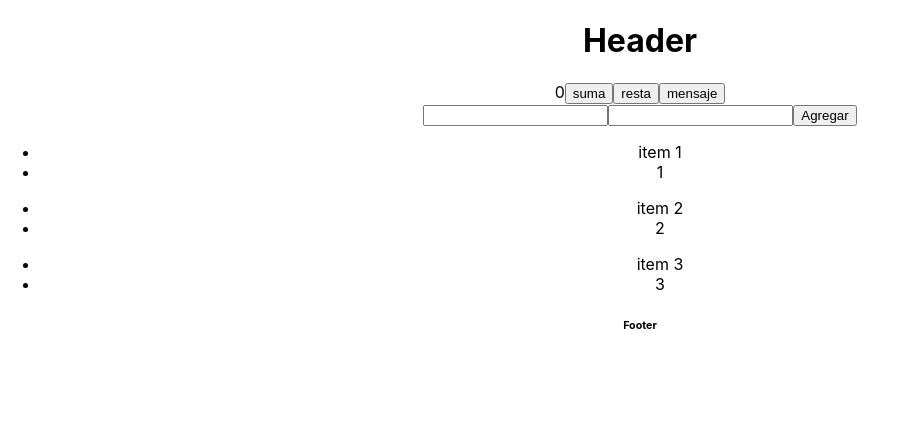
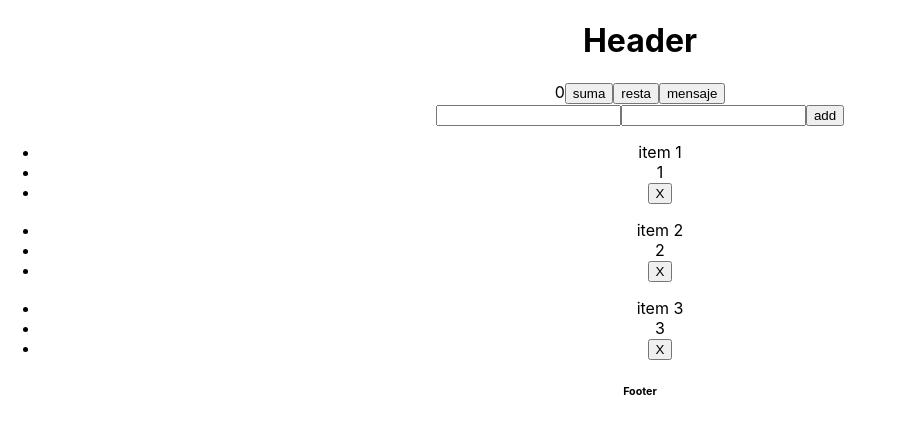
Before and after one commit to Palacios427/tc3004b-reactpage, a React (Create React App) app: page / in a window 1280 px wide. Shown: the top 434 px of the page, without its empty margins (0-897 px from the left). Built offline with nearby package versions, Linux system fonts and the light colour scheme.

Commit message:
Added add and del function (Finished App)

```diff
--- a/src/App.js
+++ b/src/App.js
@@ -7,13 +7,14 @@ import List from './components/List';
 import Add from './components/Add';
 
 function App() {
-  const items = [
+  const [items, setItems] = useState([
     {id: 1, name: "item 1", price: 1},
     {id: 2, name: "item 2", price: 2},
     {id: 3, name: "item 3", price: 3}
-  ];
+  ]);
 
   let [count, setCount] = useState(0);
+
   const sum = () => {
     setCount(count + 1);
     console.log(count);
@@ -26,7 +27,11 @@ function App() {
 
   const add = (item) => {
     item.id = items.length + 1;
-    items.push(item);
+    setItems([...items, item])
+  };
+
+  const del = (id) => {
+    setItems(items.filter((item) => item.id !== id));
   };
 
   const nombre = "Jorge Palacios"
@@ -40,7 +45,7 @@ function App() {
       <Boton nombre={"resta"} click={resta}/>
       <Boton nombre={"mensaje"} click={() => alert("hola")}/>
       <Add add={add}/>
-      <List items={items}/>
+      <List items={items} ondelete={del}/>
       <Footer />
     </div>
   );
--- a/src/components/Add.jsx
+++ b/src/components/Add.jsx
@@ -1,20 +1,39 @@
 import React, { useState } from "react";
-import Boton from "./Boton";
 
-const Add = () => {
+const Add = ({add}) => {
     const [name, setName] = useState("");
+    const [price, setPrice] = useState("");
+
+    const onsubmit = (e) => {
+        e.preventDefault();
+        if (!name || !price){
+            alert("Ingresa algo");
+            return;
+        }
+
+        add({name:name, price: price});
+        setName("");
+        setPrice("");
+    };
 
     return (
-        <div>
+        <form onSubmit={onsubmit}>
             <input onChange={(e) => setName(e.target.value)}
+            value={name}
             type="text"
             name=""
             id=""
             />
-            {name}
-            <input type="text" name="" id="" />
-            <Boton nombre="Agregar" />
-        </div>
+
+            <input onChange={(e) => setPrice(e.target.value)}
+            value={price}
+            type="text"
+            name=""
+            id=""
+            />
+
+            <input type="submit" value={"add"}/>
+        </form>
     );
 };
 
--- a/src/components/Item.jsx
+++ b/src/components/Item.jsx
@@ -1,11 +1,15 @@
 import React from "react";
+import Boton from "./Boton";
 
-const Item = ({ item }) => {
+const Item = ({ item, ondelete }) => {
     return(
     <div>
         <ul>
             <li>{item.name}</li>
             <li>{item.price}</li>
+            <li>
+                <Boton click={() => ondelete(item.id)} nombre={"X"} />
+            </li>
         </ul>
     </div>
     )
--- a/src/components/List.jsx
+++ b/src/components/List.jsx
@@ -1,11 +1,11 @@
 import React from "react";
 import Item from "./Item";
 
-const List = ({ items }) => {
+const List = ({ items, ondelete }) => {
     return (
     <>
         {items.map((i)=>(
-            <Item item={i} key={i.id}/>
+            <Item item={i} key={i.id} ondelete={ondelete}/>
         ))}
     </>
     );
```
